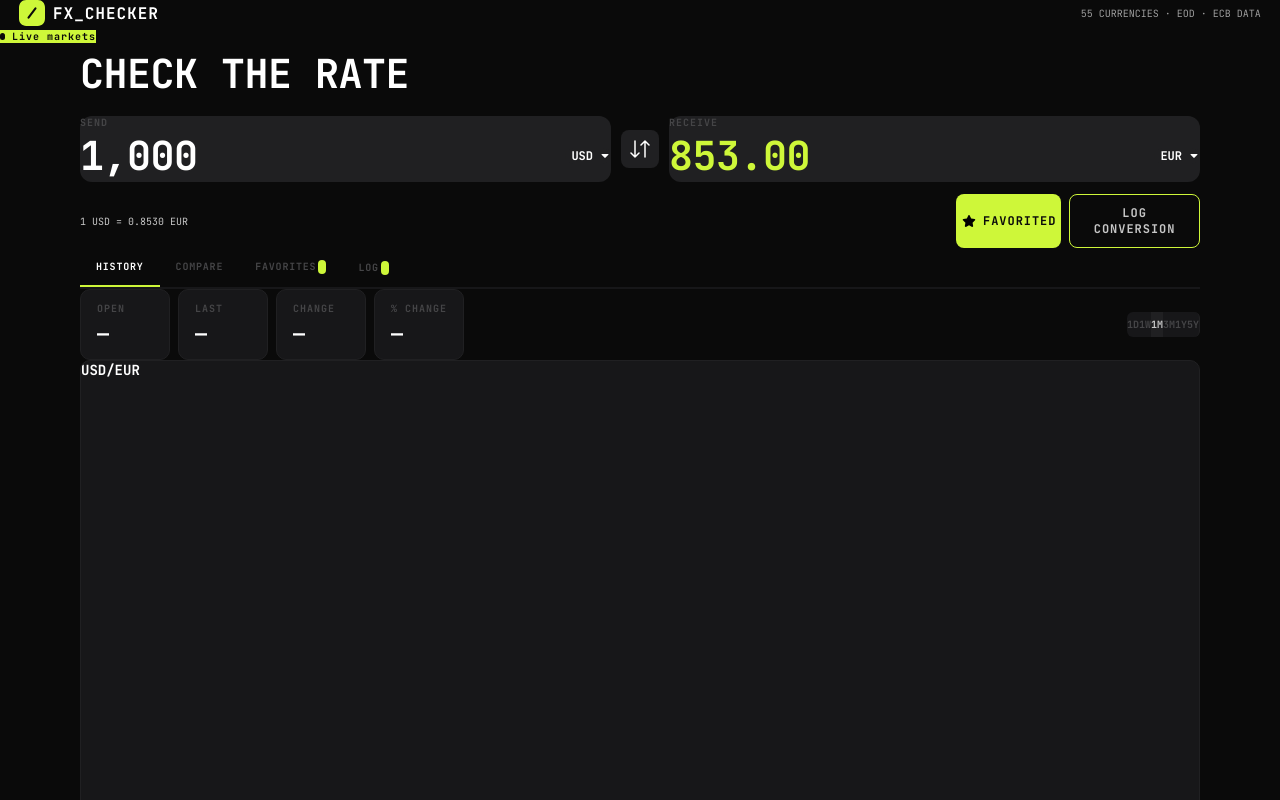
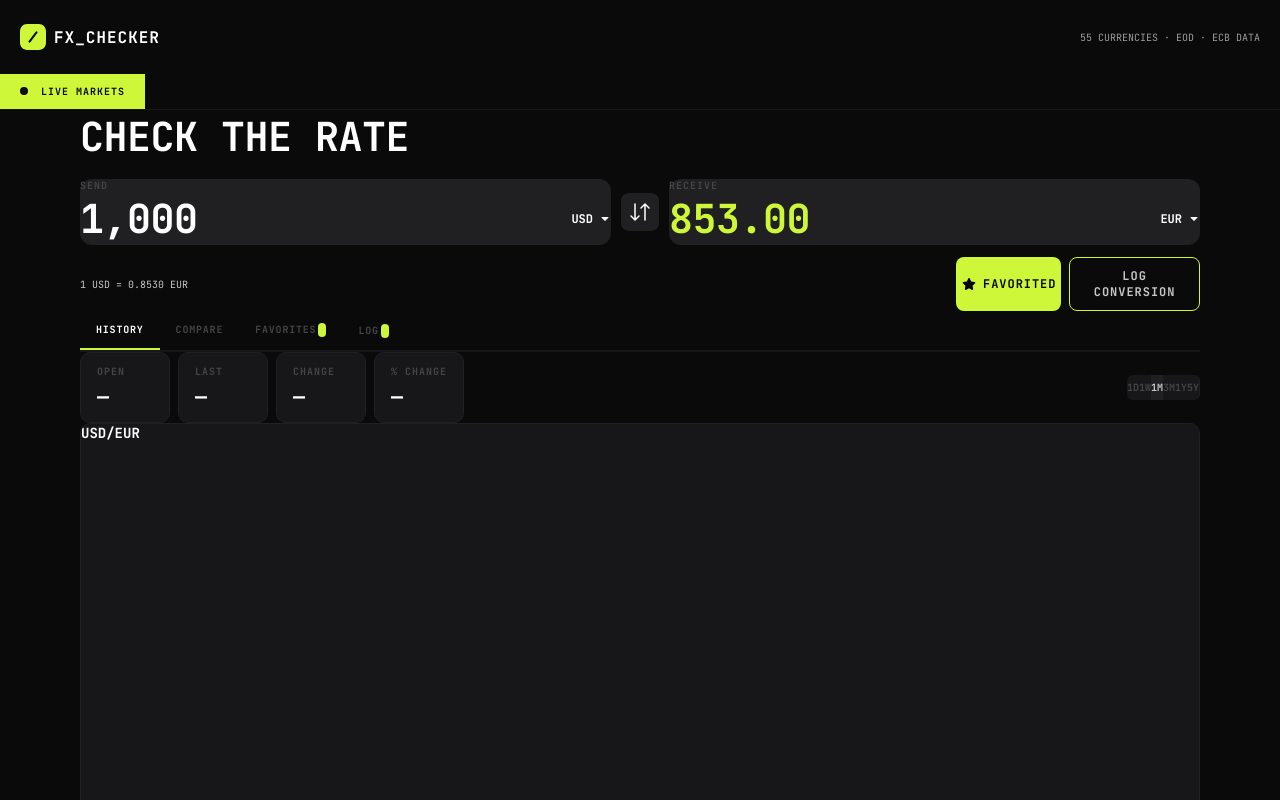
Before and after one commit to Bensolve/foreign-exchange-checker, a plain HTML site: page index.html in a window 1280 px wide. Shown: the top 800 px of the page. Drawn offline with Linux system fonts and the light colour scheme; no server answers.

Commit message:
added space to header and ticket section and fix picker layout alignment

```diff
--- a/css/layout.css
+++ b/css/layout.css
@@ -9,7 +9,7 @@ body {
 
 .wrapper {
 
-  padding: 0 1.2rem;
+
 }
 
 
--- a/css/style.css
+++ b/css/style.css
@@ -3,6 +3,18 @@
   display: flex;
   align-items: center;
   justify-content: space-between;
+
+  padding-block: var(--spacing-200);
+  padding-inline: var(--spacing-200);
+
+}
+
+
+/* Mobile First - Clean & Modern */
+.header__logo {
+  width: clamp(107.1px, 12vw, 139px);
+  height: auto;
+  aspect-ratio: 139 / 26;  /* Maintains exact ratio */
 }
 
 .header__meta {
@@ -17,6 +29,12 @@
 .ticker {
   display: flex;
   align-items: center;
+  border-bottom: 1px solid var(--neutral-700);
+  overflow: hidden;
+  height: 36px;
+
+  /* padding-block: var(--spacing-250);
+  padding-inline: var(--spacing-150);  */
 }
 
 .ticker__label {
@@ -27,15 +45,22 @@
   font-weight: 700;
   letter-spacing: 0.1em;
 
+
+  text-transform: uppercase;
+  padding: var(--spacing-150)  var(--spacing-150);
+  white-space: nowrap;
+
 }
 
 
 .ticker__dot {
-   width: 5px;
-  height: 7px;
+
+   width: 8px;
+  height: 8px;
   border-radius: var(--radius-full);
   background-color: var(--neutral-900);
   display: inline-block;
+  margin-right: var(--spacing-075);
 }
 
 
@@ -48,9 +73,13 @@
 .ticker__list {
   display: inline-flex;
   gap: var(--spacing-300);
-  padding: 0 var(--spacing-200);
+
+
+
   animation: ticker-scroll 22s linear infinite;
   white-space: nowrap;
+
+
 }
 
 .ticker__list:hover {
@@ -63,9 +92,10 @@
 }
 
 .ticker__item {
-  display: inline-flex;
+   display: inline-flex;
   align-items: center;
   gap: var(--spacing-075);
+  padding: 0 var(--spacing-150) 0 var(--spacing-150);
 }
 
 .ticker__pair {
@@ -958,7 +988,10 @@
 /* ===== TABLET ===== */
 @media (min-width: 768px) {
 
-
+   .ticker__label,
+  .ticker__item {
+    padding: var(--spacing-150) var(--spacing-250);
+  }
 
   /* Converter side by side */
   .converter__cards {
@@ -1052,6 +1085,10 @@
 /* ===== DESKTOP ===== */
 @media (min-width: 1280px) {
 
+  .header {
+     padding-block: var(--spacing-300);
+    padding-inline: var(--spacing-250);
+  }
   /* Stats and range on same row */
   .history-controls {
     display: flex;
@@ -1074,18 +1111,5 @@
   }
 
 
-  .picker-overlay {
-    background: transparent;
-    align-items: flex-start;
-    justify-content: flex-end;
-  }
 
-  .picker {
-    border-radius: var(--radius-12);
-    margin-top: 200px;
-    margin-right: 180px;
-    max-height: 400px;
-    width: 320px;
-    border: 1px solid var(--neutral-600);
-  }
 }
--- a/css/variable.css
+++ b/css/variable.css
@@ -46,25 +46,27 @@
 
 
   /* Spacing */
-  --spacing-0: 0px;
-  --spacing-025: 2px;
-  --spacing-050: 4px;
-  --spacing-075: 6px;
-  --spacing-100: 8px;
-  --spacing-125: 10px;
-  --spacing-150: 12px;
-  --spacing-200: 16px;
-  --spacing-250: 20px;
-  --spacing-300: 24px;
-  --spacing-400: 32px;
-  --spacing-500: 40px;
-  --spacing-600: 48px;
-  --spacing-800: 64px;
-  --spacing-1000: 80px;
-  --spacing-1200: 96px;
-  --spacing-1400: 112px;
-  --spacing-1600: 128px;
-  --spacing-1800: 140px;
+/* Spacing - Converted to rem (1rem = 16px) */
+  --spacing-0: 0rem;           /* 0px */
+  --spacing-025: 0.125rem;     /* 2px */
+  --spacing-050: 0.25rem;      /* 4px */
+  --spacing-075: 0.375rem;     /* 6px */
+  --spacing-100: 0.5rem;       /* 8px */
+  --spacing-125: 0.625rem;     /* 10px */
+  --spacing-150: 0.75rem;      /* 12px */
+  --spacing-200: 1rem;         /* 16px */
+  --spacing-250: 1.25rem;      /* 20px */
+  --spacing-300: 1.5rem;       /* 24px */
+  --spacing-400: 2rem;         /* 32px */
+  --spacing-500: 2.5rem;       /* 40px */
+  --spacing-600: 3rem;         /* 48px */
+  --spacing-800: 4rem;         /* 64px */
+  --spacing-1000: 5rem;        /* 80px */
+  --spacing-1200: 6rem;        /* 96px */
+  --spacing-1400: 7rem;        /* 112px */
+  --spacing-1600: 8rem;        /* 128px */
+  --spacing-1800: 8.75rem;     /* 140px */
+
 
 
   /* Typography */
--- a/js/converter.js
+++ b/js/converter.js
@@ -64,8 +64,8 @@ const recalculate = () => {
 sendAmountEl.addEventListener('input', recalculate);
 
 // Open picker when currency buttons clicked
-document.getElementById('send-currency-btn').addEventListener('click', () => openPicker('send'));
-document.getElementById('receive-currency-btn').addEventListener('click', () => openPicker('receive'));
+document.getElementById('send-currency-btn').addEventListener('click', (e) => openPicker('send', e.currentTarget));
+document.getElementById('receive-currency-btn').addEventListener('click', (e) => openPicker('receive', e.currentTarget));
 
 // Swap send and receive currencies
 document.getElementById('swap-btn').addEventListener('click', () => {
--- a/js/picker.js
+++ b/js/picker.js
@@ -58,11 +58,23 @@ const renderList = (query = '') => {
 };
 // --- Open / Close ---
 // Open the picker and set which currency it is for
-export const openPicker = (forWhich) => {
+
+
+export const openPicker = (forWhich, buttonEl) => {
   pickerFor = forWhich;
   pickerSearch.value = '';
   renderList();
+
+  // Position picker below the button that was clicked
+  const rect = buttonEl.getBoundingClientRect();
   pickerOverlay.hidden = false;
+
+  const picker = document.querySelector('.picker');
+  picker.style.position = 'fixed';
+  picker.style.top = `${rect.bottom + 8}px`;
+  picker.style.left = `${rect.left}px`;
+  picker.style.width = '320px';
+
   pickerSearch.focus();
 };
 
```
